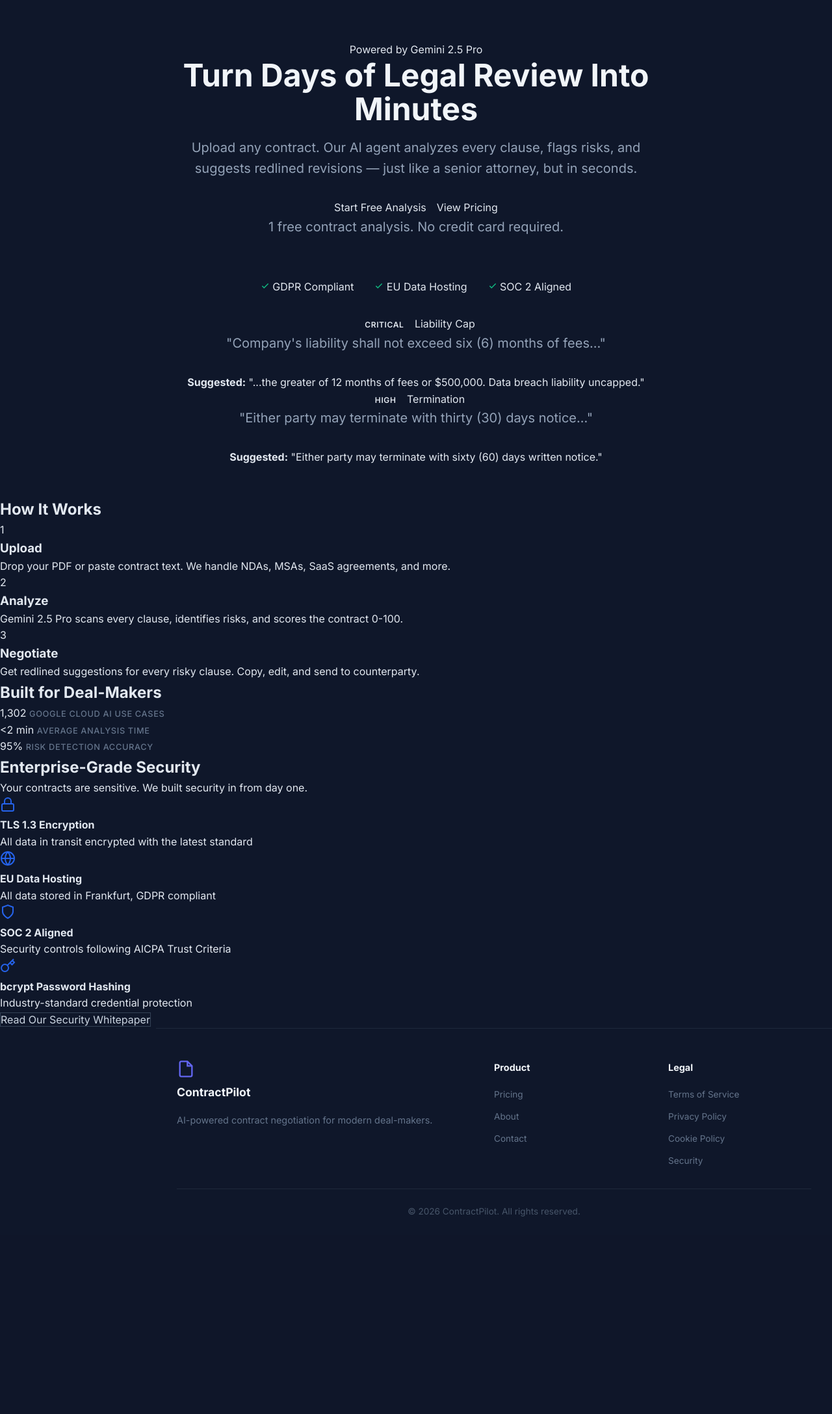
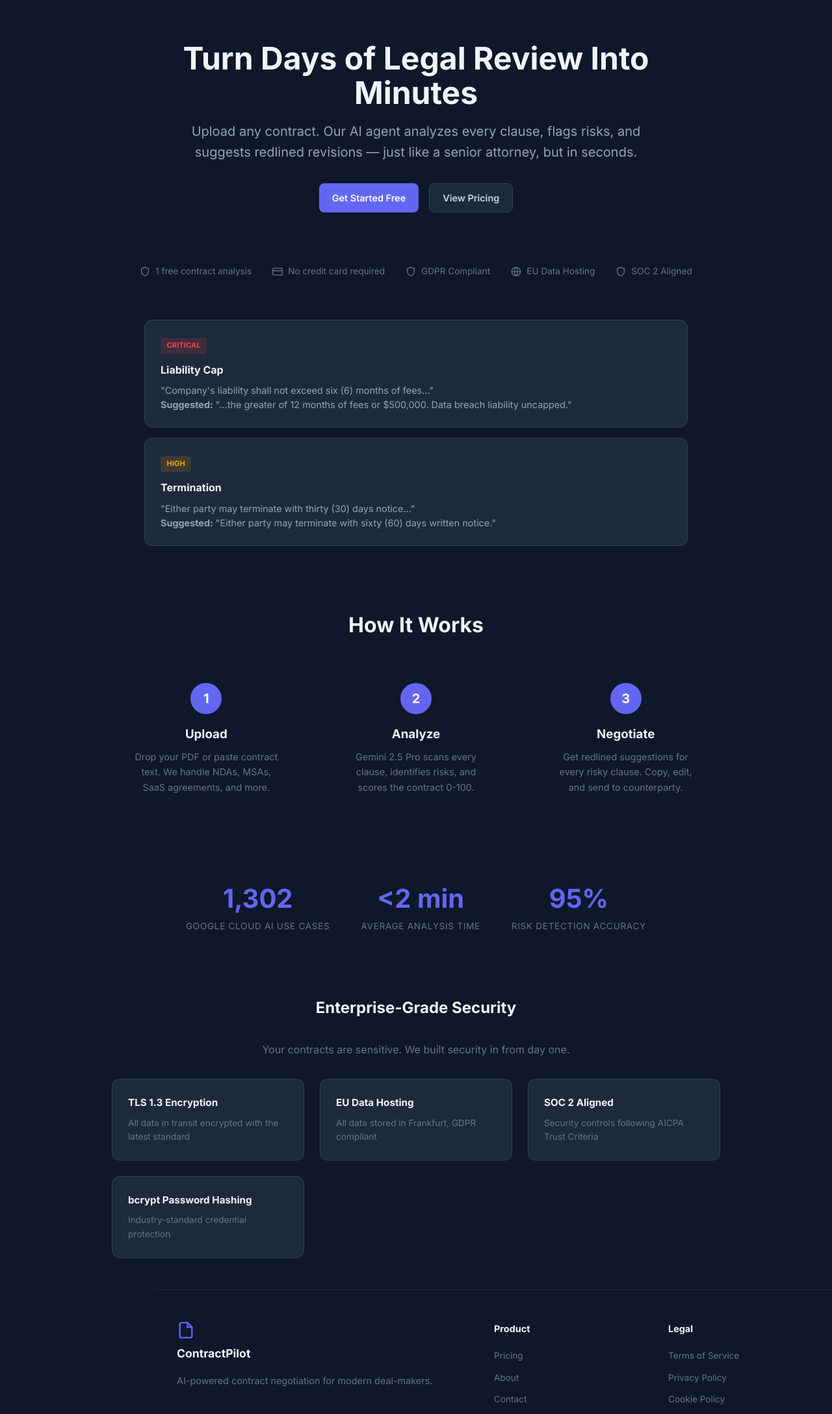
Before and after one commit to jagadishbhyri3-spec/contractpilot, a FastAPI app: page / in a window 1280 px wide. Shown: the part 68-2244 px from the top of the page at 65% size. Before the commit the page ends 1940 px from the top, so only its background shows below. Run offline with FastAPI, Linux system fonts and the light colour scheme.

Commit message:
Update index.html

```diff
--- a/contractpilot/templates/index.html
+++ b/contractpilot/templates/index.html
@@ -3,125 +3,115 @@
 {% block title %}ContractPilot — AI Contract Negotiation Agent{% endblock %}
 
 {% block content %}
+<!-- Hero Section -->
 <section class="hero">
-    <div class="hero-content">
-        <div class="badge">Powered by Gemini 2.5 Pro</div>
-        <h1>Turn Days of Legal Review Into <span class="gradient-text">Minutes</span></h1>
-        <p class="hero-subtitle">
-            Upload any contract. Our AI agent analyzes every clause, flags risks, and suggests
-            redlined revisions — just like a senior attorney, but in seconds.
-        </p>
-        <div class="hero-cta">
-            <a href="/register" class="btn-large">Start Free Analysis</a>
-            <a href="/pricing" class="btn-large-outline">View Pricing</a>
-        </div>
-        <p class="hero-note">1 free contract analysis. No credit card required.</p>
-
-        <div class="trust-badges">
-            <span class="trust-item">
-                <svg width="14" height="14" viewBox="0 0 24 24" fill="none" stroke="#10b981" stroke-width="2.5"><polyline points="20 6 9 17 4 12"/></svg>
-                GDPR Compliant
-            </span>
-            <span class="trust-item">
-                <svg width="14" height="14" viewBox="0 0 24 24" fill="none" stroke="#10b981" stroke-width="2.5"><polyline points="20 6 9 17 4 12"/></svg>
-                EU Data Hosting
-            </span>
-            <span class="trust-item">
-                <svg width="14" height="14" viewBox="0 0 24 24" fill="none" stroke="#10b981" stroke-width="2.5"><polyline points="20 6 9 17 4 12"/></svg>
-                SOC 2 Aligned
-            </span>
-        </div>
-    </div>
-    <div class="hero-visual">
-        <div class="contract-card">
-            <div class="contract-header">
-                <span class="risk-badge critical">CRITICAL</span>
-                <span class="clause-type">Liability Cap</span>
-            </div>
-            <p class="contract-text">"Company's liability shall not exceed six (6) months of fees..."</p>
-            <div class="contract-suggestion">
-                <strong>Suggested:</strong> "...the greater of 12 months of fees or $500,000. Data breach liability uncapped."
-            </div>
-        </div>
-        <div class="contract-card">
-            <div class="contract-header">
-                <span class="risk-badge high">HIGH</span>
-                <span class="clause-type">Termination</span>
-            </div>
-            <p class="contract-text">"Either party may terminate with thirty (30) days notice..."</p>
-            <div class="contract-suggestion">
-                <strong>Suggested:</strong> "Either party may terminate with sixty (60) days written notice."
-            </div>
-        </div>
+    <h1>Turn Days of Legal Review Into Minutes</h1>
+    <p>Upload any contract. Our AI agent analyzes every clause, flags risks, and suggests redlined revisions — just like a senior attorney, but in seconds.</p>
+    <div class="hero-cta">
+        <a href="/register" class="btn btn-primary">Get Started Free</a>
+        <a href="/pricing" class="btn btn-secondary">View Pricing</a>
     </div>
 </section>
 
-<section class="features">
+<!-- Trust Badges -->
+<div class="trust-badges">
+    <div class="trust-badge">
+        <svg width="16" height="16" viewBox="0 0 24 24" fill="none" stroke="currentColor" stroke-width="2"><path d="M12 22s8-4 8-10V5l-8-3-8 3v7c0 6 8 10 8 10z"></path></svg>
+        1 free contract analysis
+    </div>
+    <div class="trust-badge">
+        <svg width="16" height="16" viewBox="0 0 24 24" fill="none" stroke="currentColor" stroke-width="2"><rect x="1" y="4" width="22" height="16" rx="2" ry="2"></rect><line x1="1" y1="10" x2="23" y2="10"></line></svg>
+        No credit card required
+    </div>
+    <div class="trust-badge">
+        <svg width="16" height="16" viewBox="0 0 24 24" fill="none" stroke="currentColor" stroke-width="2"><path d="M12 22s8-4 8-10V5l-8-3-8 3v7c0 6 8 10 8 10z"></path></svg>
+        GDPR Compliant
+    </div>
+    <div class="trust-badge">
+        <svg width="16" height="16" viewBox="0 0 24 24" fill="none" stroke="currentColor" stroke-width="2"><circle cx="12" cy="12" r="10"></circle><line x1="2" y1="12" x2="22" y2="12"></line><path d="M12 2a15.3 15.3 0 0 1 4 10 15.3 15.3 0 0 1-4 10 15.3 15.3 0 0 1-4-10 15.3 15.3 0 0 1 4-10z"></path></svg>
+        EU Data Hosting
+    </div>
+    <div class="trust-badge">
+        <svg width="16" height="16" viewBox="0 0 24 24" fill="none" stroke="currentColor" stroke-width="2"><path d="M12 22s8-4 8-10V5l-8-3-8 3v7c0 6 8 10 8 10z"></path></svg>
+        SOC 2 Aligned
+    </div>
+</div>
+
+<!-- Sample Analysis Cards -->
+<div class="sample-analyses">
+    <div class="sample-card">
+        <span class="severity severity-critical">CRITICAL</span>
+        <h4>Liability Cap</h4>
+        <p>"Company's liability shall not exceed six (6) months of fees..."</p>
+        <p><strong>Suggested:</strong> "...the greater of 12 months of fees or $500,000. Data breach liability uncapped."</p>
+    </div>
+    <div class="sample-card">
+        <span class="severity severity-high">HIGH</span>
+        <h4>Termination</h4>
+        <p>"Either party may terminate with thirty (30) days notice..."</p>
+        <p><strong>Suggested:</strong> "Either party may terminate with sixty (60) days written notice."</p>
+    </div>
+</div>
+
+<!-- How It Works -->
+<section class="how-it-works">
     <h2>How It Works</h2>
-    <div class="feature-grid">
-        <div class="feature-card">
-            <div class="feature-icon">1</div>
+    <div class="steps">
+        <div class="step">
+            <div class="step-number">1</div>
             <h3>Upload</h3>
             <p>Drop your PDF or paste contract text. We handle NDAs, MSAs, SaaS agreements, and more.</p>
         </div>
-        <div class="feature-card">
-            <div class="feature-icon">2</div>
+        <div class="step">
+            <div class="step-number">2</div>
             <h3>Analyze</h3>
             <p>Gemini 2.5 Pro scans every clause, identifies risks, and scores the contract 0-100.</p>
         </div>
-        <div class="feature-card">
-            <div class="feature-icon">3</div>
+        <div class="step">
+            <div class="step-number">3</div>
             <h3>Negotiate</h3>
             <p>Get redlined suggestions for every risky clause. Copy, edit, and send to counterparty.</p>
         </div>
     </div>
 </section>
 
-<section class="social-proof">
-    <h2>Built for Deal-Makers</h2>
-    <div class="stats">
-        <div class="stat">
-            <span class="stat-number">1,302</span>
-            <span class="stat-label">Google Cloud AI Use Cases</span>
-        </div>
-        <div class="stat">
-            <span class="stat-number">&lt;2 min</span>
-            <span class="stat-label">Average Analysis Time</span>
-        </div>
-        <div class="stat">
-            <span class="stat-number">95%</span>
-            <span class="stat-label">Risk Detection Accuracy</span>
-        </div>
+<!-- Stats Section -->
+<div class="stats-section">
+    <div class="stat-item">
+        <div class="number">1,302</div>
+        <div class="label">Google Cloud AI Use Cases</div>
     </div>
-</section>
+    <div class="stat-item">
+        <div class="number">&lt;2 min</div>
+        <div class="label">Average Analysis Time</div>
+    </div>
+    <div class="stat-item">
+        <div class="number">95%</div>
+        <div class="label">Risk Detection Accuracy</div>
+    </div>
+</div>
 
-<section class="compliance-section">
+<!-- Security Section -->
+<section class="security-section">
     <h2>Enterprise-Grade Security</h2>
-    <p class="compliance-lead">Your contracts are sensitive. We built security in from day one.</p>
-    <div class="compliance-grid">
-        <div class="compliance-item">
-            <svg width="24" height="24" viewBox="0 0 24 24" fill="none" stroke="#2563eb" stroke-width="2"><rect x="3" y="11" width="18" height="11" rx="2" ry="2"/><path d="M7 11V7a5 5 0 0 1 10 0v4"/></svg>
+    <p style="text-align: center; color: var(--slate-500); margin-bottom: 2rem;">Your contracts are sensitive. We built security in from day one.</p>
+    <div class="security-grid">
+        <div class="security-card">
             <h4>TLS 1.3 Encryption</h4>
             <p>All data in transit encrypted with the latest standard</p>
         </div>
-        <div class="compliance-item">
-            <svg width="24" height="24" viewBox="0 0 24 24" fill="none" stroke="#2563eb" stroke-width="2"><circle cx="12" cy="12" r="10"/><line x1="2" y1="12" x2="22" y2="12"/><path d="M12 2a15.3 15.3 0 0 1 4 10 15.3 15.3 0 0 1-4 10 15.3 15.3 0 0 1-4-10 15.3 15.3 0 0 1 4-10z"/></svg>
+        <div class="security-card">
             <h4>EU Data Hosting</h4>
             <p>All data stored in Frankfurt, GDPR compliant</p>
         </div>
-        <div class="compliance-item">
-            <svg width="24" height="24" viewBox="0 0 24 24" fill="none" stroke="#2563eb" stroke-width="2"><path d="M12 22s8-4 8-10V5l-8-3-8 3v7c0 6 8 10 8 10z"/></svg>
+        <div class="security-card">
             <h4>SOC 2 Aligned</h4>
             <p>Security controls following AICPA Trust Criteria</p>
         </div>
-        <div class="compliance-item">
-            <svg width="24" height="24" viewBox="0 0 24 24" fill="none" stroke="#2563eb" stroke-width="2"><path d="M21 2l-2 2m-7.61 7.61a5.5 5.5 0 1 1-7.778 7.778 5.5 5.5 0 0 1 7.777-7.777zm0 0L15.5 7.5m0 0l3 3L22 7l-3-3m-3.5 3.5L19 4"/></svg>
+        <div class="security-card">
             <h4>bcrypt Password Hashing</h4>
             <p>Industry-standard credential protection</p>
         </div>
     </div>
-    <div class="compliance-cta">
-        <a href="/security" class="btn-outline">Read Our Security Whitepaper</a>
-    </div>
 </section>
 {% endblock %}
```
